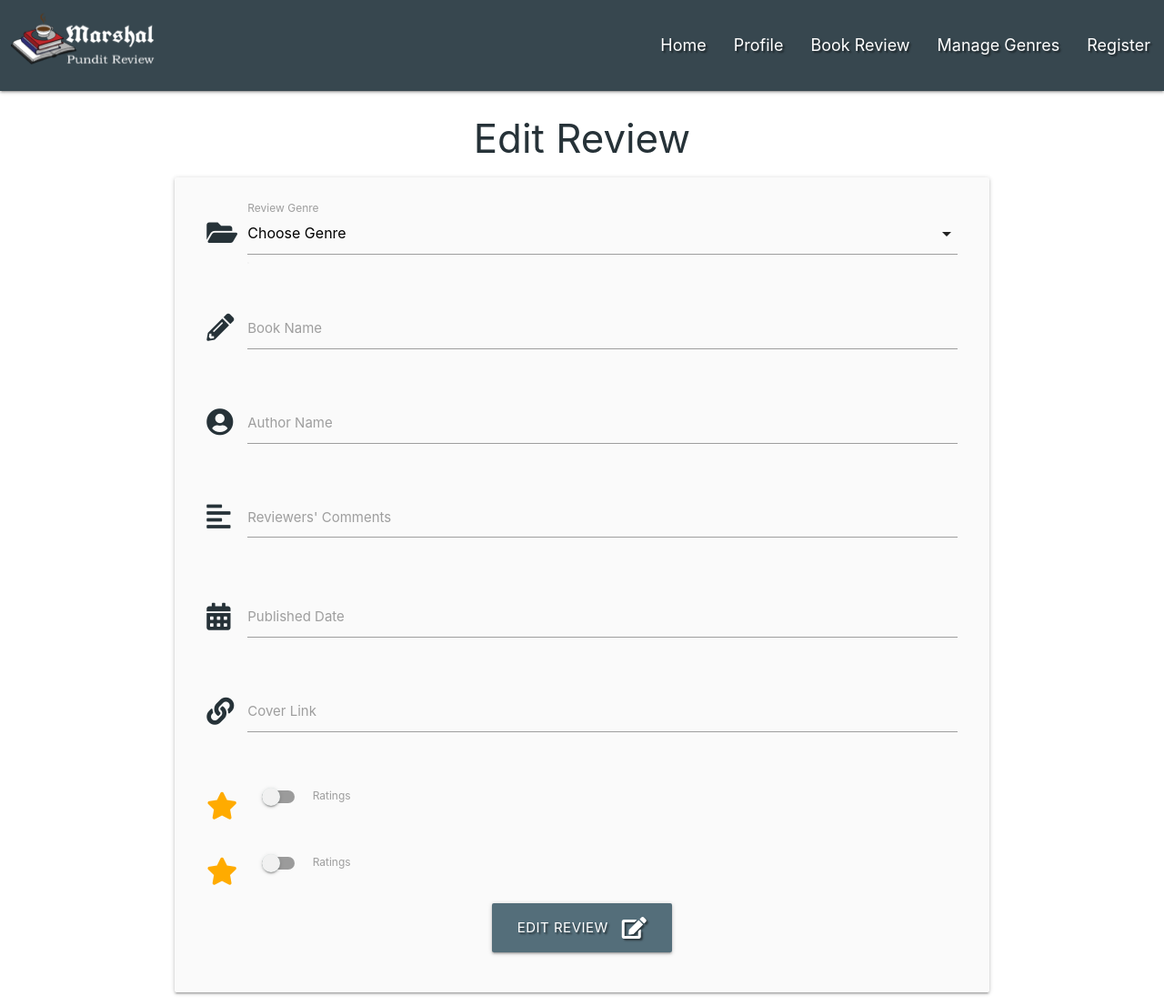
After one commit to Seagather/Marshal-Pundit-Reviews, a Flask app: template templates/edit_review.html in a window 1280 px wide. The commit adds this page. Shown: the whole page at 91% size. Run offline with Flask 2, Linux system fonts and the light colour scheme; the template is opened without the code that fills it, so the values that code supplies are empty; some libraries are stand-ins or nearby versions.

Commit message:
Wire up review edit button

```diff
--- a/app.py
+++ b/app.py
@@ -79,6 +79,13 @@ def add_review():
     return render_template("add_review.html", genres=genres)
 
 
+@app.route("/edit_review/<review_id>", methods=["GET", "POST"])
+def edit_review(review_id):
+    review = mongo.db.reviews.find_one({"_id": ObjectId(review_id)})
+    genres = mongo.db.genres.find().sort("genre_name", 1)
+    return render_template("edit_review.html", review=review, genres=genres)
+
+
 if __name__ == "__main__":
     app.run(host=os.environ.get("IP"),
             port=int(os.environ.get("PORT")),
--- /dev/null
+++ b/templates/edit_review.html
@@ -0,0 +1,101 @@
+{% extends "base.html" %}
+{% block content %}
+
+    <h3 class="blue-grey-text text-darken-4 center-align">Edit Review</h3>
+
+    <div class="row card-panel grey lighten-5">
+        <form class="col s12" method="POST" action="{{ url_for('edit_review', review_id=review._id) }}">
+            <!-- genre selection -->
+			<div class="row">
+				<div class="input-field col s12">
+                    <i class="fas fa-folder-open prefix blue-grey-text text-darken-4"></i>
+					<select id="genre_name" name="genre_name" class="validate" required>
+                        <option value="" disabled selected>Choose Genre</option>
+                        {% for genre in genres %}
+                            <option value="{{ genre.genre_name }}">{{ genre.genre_name }}</option>
+                        {% endfor %}
+                    </select>
+					<label for="genre_name">Review Genre</label>
+				</div>
+			</div>
+            <!-- book name -->
+            <div class="row">
+                <div class="input-field col s12">
+                    <i class="fas fa-pencil-alt prefix blue-grey-text text-darken-4"></i>
+                    <input id="book_name" name="book_name" minlength="3" maxlength="20"
+                        type="text" class="validate" required>
+                    <label for="book_name">Book Name</label>
+                </div>
+            </div>
+            <!-- author name -->
+            <div class="row">
+                <div class="input-field col s12">
+                    <i class="fas fa-user-circle prefix blue-grey-text text-darken-4"></i>
+                    <input id="author_name" name="author_name" minlength="5" maxlength="20"
+                        type="text" class="validate" required>
+                    <label for="author_name">Author Name</label>
+                </div>
+            </div>
+            <!-- reviewers comment -->
+            <div class="row">
+                <div class="input-field col s12">
+                    <i class="fas fa-align-left prefix blue-grey-text text-darken-4"></i>
+                    <textarea id="book_review" name="book_review" minlength="5"
+                        maxlength="200" class="materialize-textarea validate" required></textarea>
+                    <label for="book_review">Reviewers' Comments</label>
+                </div>
+            </div>
+            <!-- published date picker -->
+            <div class="row">
+                <div class="input-field col s12">
+                    <i class="fas fa-calendar-alt prefix blue-grey-text text-darken-4"></i>
+                    <input id="published_date" name="published_date" type="text" class="datepicker validate" required>
+                    <label for="published_date">Published Date</label>
+                </div>
+            </div>
+            <!-- url link -->
+            <div class="row">
+                <div class="input-field col s12">
+                    <i class="fas fa-link prefix blue-grey-text text-darken-4"></i>
+                    <input id="url_link" name="url_link" minlength="5" maxlength="50"
+                        type="text" class="validate" required>
+                    <label for="url_link">Cover Link</label>
+                </div>
+            </div>
+            <!-- star rating toggle -->
+			<div class="row">
+				<div class="input-field col s12">
+					<div class="switch">
+                        <i class="fas fa-star prefix amber-text text-accent-4"></i>
+						<label for="star_rating">
+                            <input type="checkbox" id="star_rating" name="star_rating">
+                            <span class="lever"></span>
+                            Ratings
+                        </label>
+					</div>
+				</div>
+            </div>
+            <div class="row">
+				<div class="input-field col s12">
+					<div class="switch">
+                        <i class="fas fa-star prefix amber-text text-accent-4"></i>
+						<label for="star_rating-1">
+                            <input type="checkbox" id="star_rating-1" name="star_rating">
+                            <span class="lever"></span>
+                            Ratings
+                        </label>
+					</div>
+				</div>
+			</div>
+            <!-- submit button -->
+            <div class="row">
+                <div class="col s12 center-align">
+                    <button type="submit" class="btn-large waves-effect waves-light blue-grey darken-1 text-shadow">
+                        Edit Review <i class="fas fa-edit right"></i>
+                    </button>
+                </div>
+            </div>
+        </form>
+    </div>
+
+{% endblock %}
```
Also changed, not shown: templates/reviews.html (+3 -4 lines).
